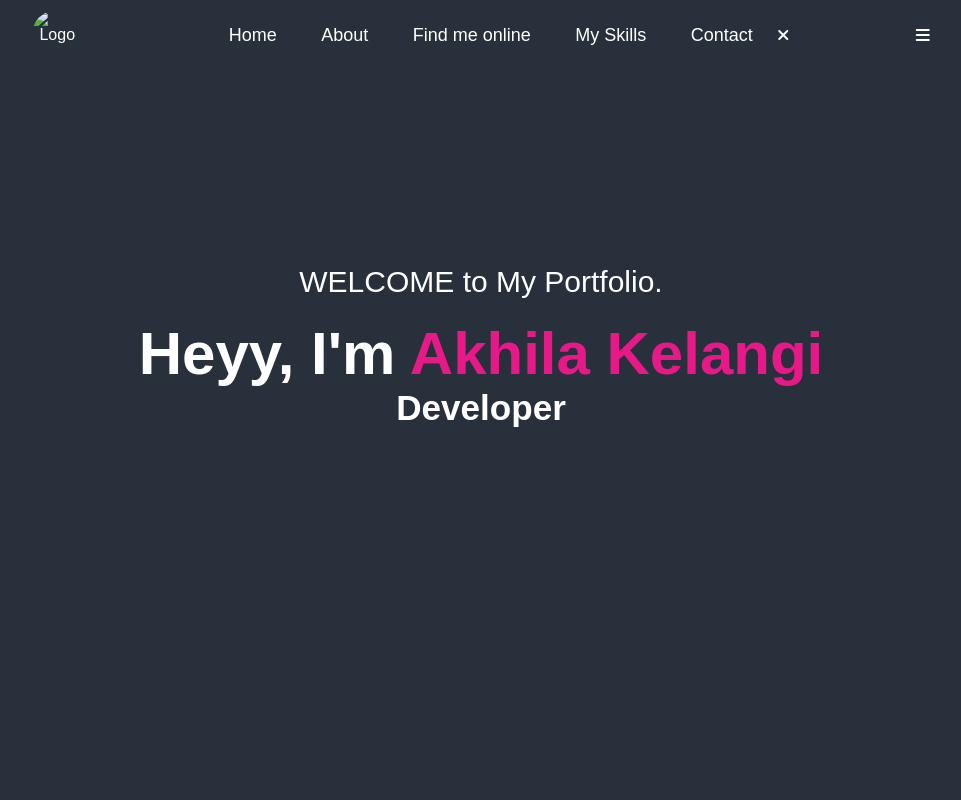
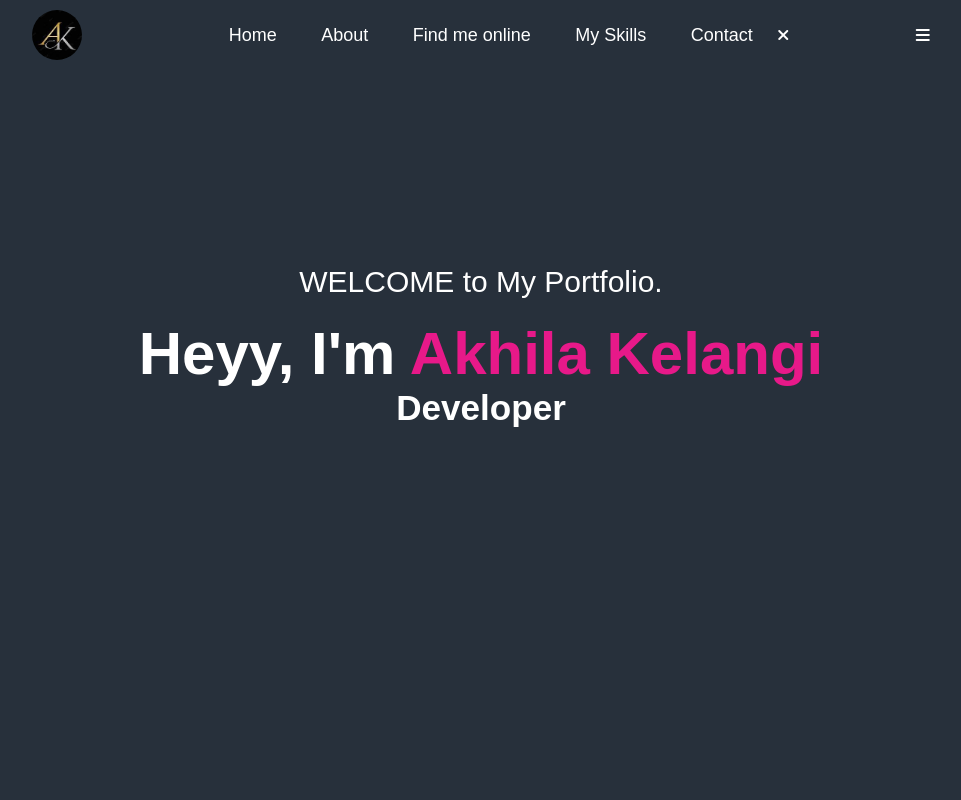
Before and after one commit to akhila-kelangi/portfolio, a plain HTML site: page index.html in a window 1280 px wide. Shown: the top 800 px of the page, without its empty margins (159-1120 px from the left). Drawn offline with Linux system fonts and the light colour scheme.

Commit message:
Update index.html

```diff
--- a/index.html
+++ b/index.html
@@ -14,7 +14,7 @@
     <div id="header">
         <div class="container">
             <nav>
-                <img src="ak logo.jpg" class="logo" alt="Logo">
+                <img src="aklogoo.jpg" class="logo" alt="Logo">
                 <ul id="sidemenu">
                     <li><a href="#header">Home</a></li>
                     <li><a href="#about">About</a></li>
```
